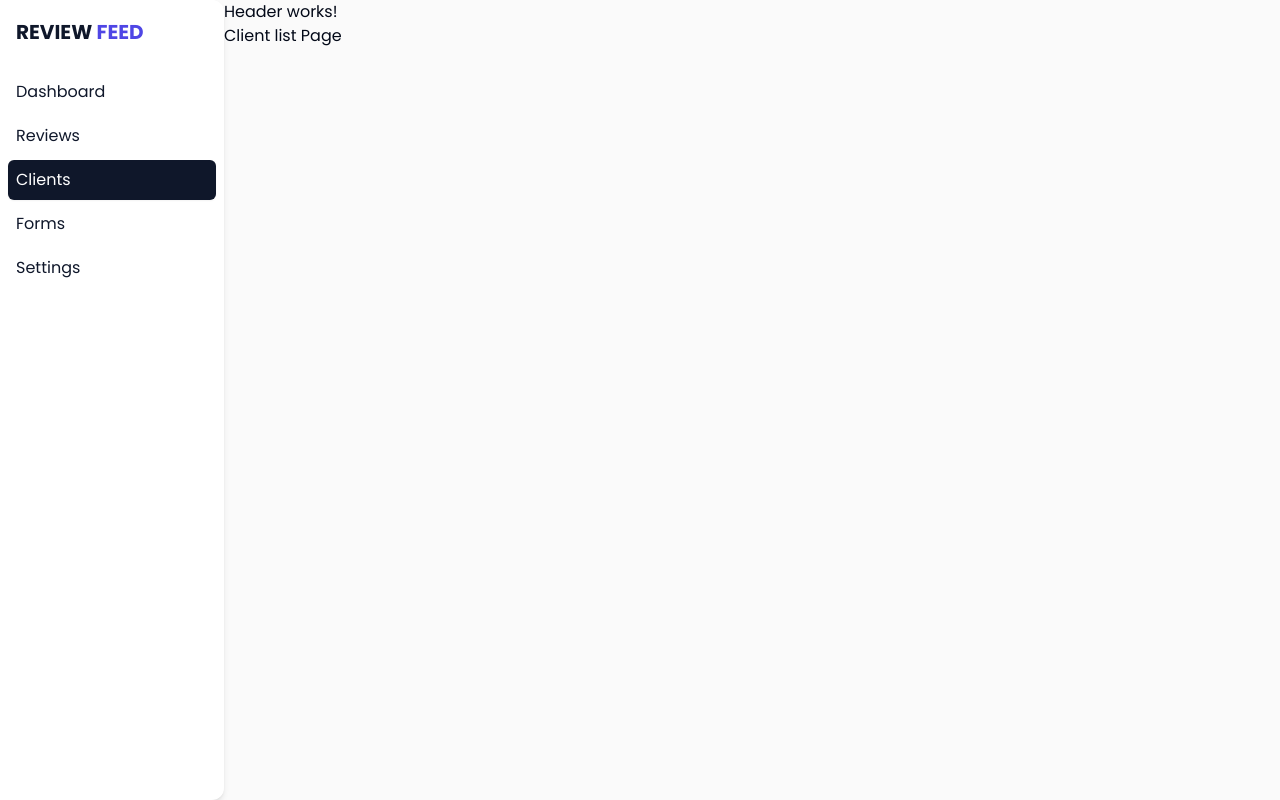
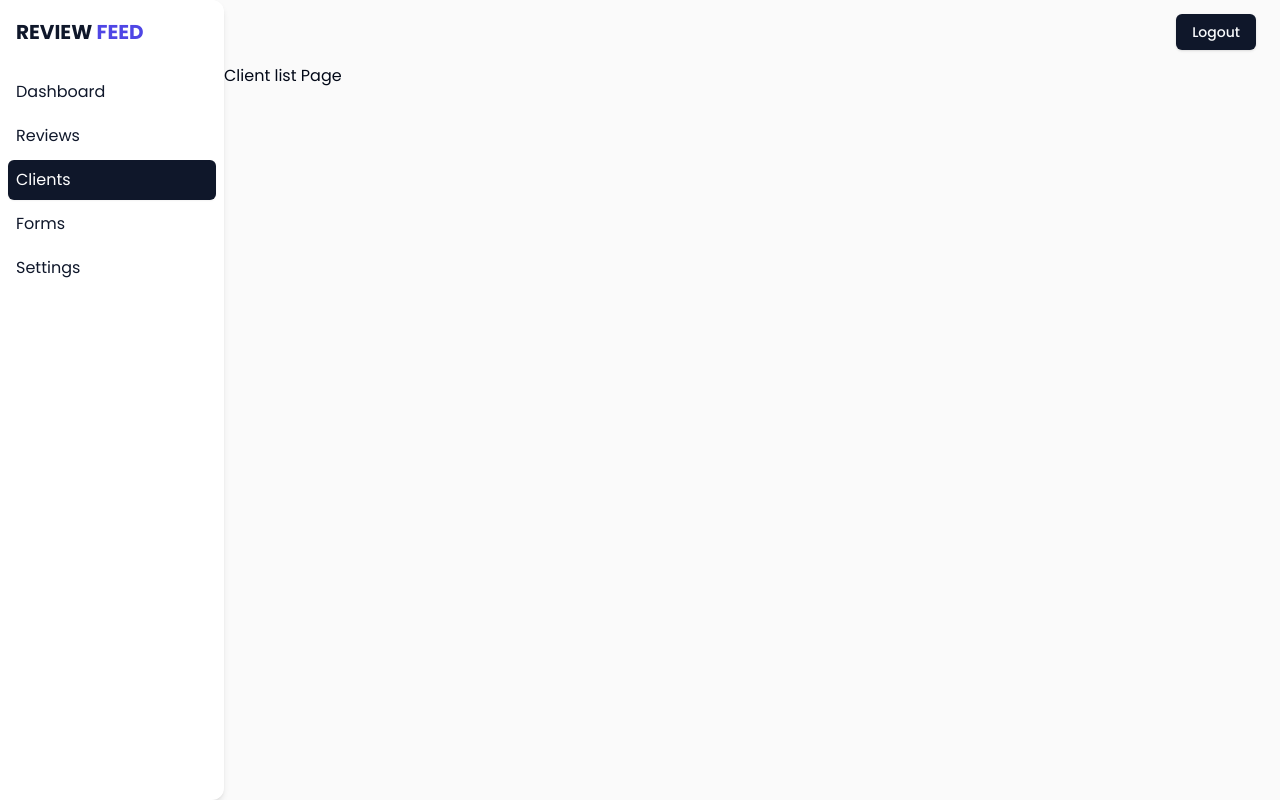
Before and after one commit to umarbashirr/review-feed, a Next.js app: page /clients in a window 1280 px wide. Built offline with nearby package versions, Linux system fonts and the light colour scheme.

Commit message:
added header logout handler feature and jwt token verification

```diff
--- a/src/app/(admin)/_components/header.tsx
+++ b/src/app/(admin)/_components/header.tsx
@@ -1,7 +1,50 @@
 "use client";
 
+import { Button } from "@/components/ui/button";
+import { toast } from "@/components/ui/use-toast";
+import { useRouter } from "next/navigation";
+import { useState } from "react";
+
 const Header = () => {
-  return <div>Header works!</div>;
+  const [isLoading, setIsLoading] = useState(false);
+  const router = useRouter();
+  const logoutHandler = async () => {
+    try {
+      setIsLoading(true);
+      const response = await fetch("/api/auth/logout", {
+        method: "POST",
+      });
+
+      const data = await response.json();
+
+      if (data.statusCode !== 200) {
+        throw new Error(data?.message);
+      }
+
+      toast({
+        title: "Success",
+        description: data?.message,
+      });
+
+      setIsLoading(false);
+      router.replace("/login");
+    } catch (error: any) {
+      setIsLoading(false);
+      console.error(error);
+      toast({
+        variant: "destructive",
+        title: "Error",
+        description: error?.message,
+      });
+    }
+  };
+  return (
+    <header className="h-16 px-6 flex items-center justify-end w-full">
+      <Button onClick={logoutHandler} disabled={isLoading}>
+        {isLoading ? "Logging out" : "Logout"}
+      </Button>
+    </header>
+  );
 };
 
 export default Header;
--- a/src/app/(admin)/_components/nav-routes.tsx
+++ b/src/app/(admin)/_components/nav-routes.tsx
@@ -34,6 +34,7 @@ const NavRoutes = () => {
       {routes.map(({ label, path }: { label: string; path: string }) => {
         return (
           <Link
+            key={label}
             href={path}
             className={cn(
               "capitalize  rounded-md p-2 duration-200 ease-in-out transition-all",
--- a/src/app/(admin)/layout.tsx
+++ b/src/app/(admin)/layout.tsx
@@ -6,7 +6,7 @@ const AdminLayout = ({ children }: { children: ReactNode }) => {
   return (
     <div className="min-h-screen h-full w-full bg-[#fafafa]">
       <Sidebar />
-      <div className="pl-56">
+      <div className="pl-56 w-full">
         <Header />
         {children}
       </div>
--- a/src/app/api/auth/login/route.ts
+++ b/src/app/api/auth/login/route.ts
@@ -74,7 +74,7 @@ export async function POST(req: Request, res: Response) {
         success: true,
       },
       {
-        status: 201,
+        status: 200,
       }
     );
   } catch (error: any) {
--- /dev/null
+++ b/src/app/api/auth/logout/route.ts
@@ -0,0 +1,30 @@
+import { cookies } from "next/headers";
+import { NextResponse } from "next/server";
+
+export async function POST() {
+  try {
+    cookies().delete("token");
+
+    return NextResponse.json(
+      {
+        message: "Logout successfully!",
+        data: null,
+        statusCode: 200,
+        success: true,
+      },
+      {
+        status: 200,
+      }
+    );
+  } catch (error: any) {
+    return NextResponse.json(
+      {
+        message: error.message,
+        success: false,
+        statusCode: 500,
+        data: null,
+      },
+      { status: 500 }
+    );
+  }
+}
--- /dev/null
+++ b/src/handlers/verify-jwt.ts
@@ -0,0 +1,15 @@
+import jwt from "jsonwebtoken";
+
+export async function verifyUserToken(token: string) {
+  try {
+    const user = jwt.verify(token, process.env.JWT_SECRET!);
+
+    if (!user) {
+      return null;
+    } else {
+      return user;
+    }
+  } catch (error: any) {
+    return null;
+  }
+}
```
